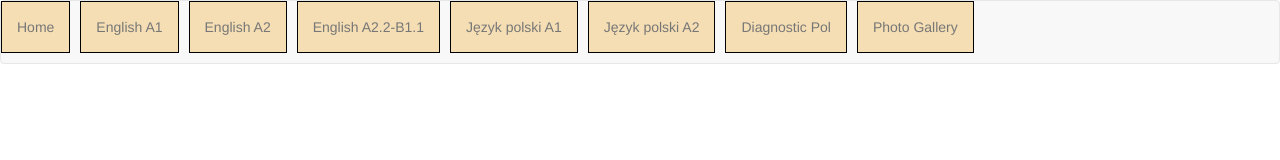
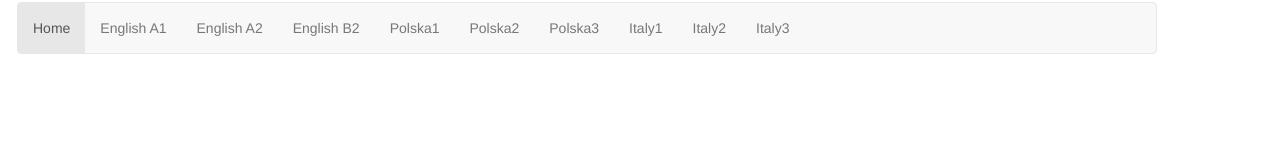
Before and after one commit to Anastasiiaerg/Web-Dev-2021, a plain HTML site: page HTML51/lesson24/index.html in a window 1280 px wide. Drawn offline with nearby package versions, Linux system fonts and the light colour scheme; files that its build step writes are made by us from their sources.

Commit message:
виправила помилки

```diff
--- a/HTML51/lesson24/index.html
+++ b/HTML51/lesson24/index.html
@@ -11,21 +11,44 @@
 </head>
 
 <body>
+    <div class="container">
+        <nav class="navbar navbar-default" role="navigation">
+            <ul class="nav navbar-nav ">
+                <li class="active">
+                    <a href="#">Home</a>
+                </li>
+                <li>
+                    <a href="#">English A1</a>
+                </li>
+                <li>
+                    <a href="#">English A2</a>
+                </li>
+                <li>
+                    <a href="#">English B2</a>
+                </li>
+                <li>
+                    <a href="#">Polska1</a>
+                </li>
+                <li>
+                    <a href="#">Polska2</a>
+                </li>
+                <li>
+                    <a href="#">Polska3</a>
+                </li>
+                <li>
+                    <a href="#">Italy1</a>
+                </li>
+                <li>
+                    <a href="#">Italy2</a>
+                </li>
+                <li>
+                    <a href="#">Italy3</a>
+                </li>
 
-    <nav class="navbar navbar-default " role="navigation">
-        <div class="navbar-header ">
-            <ul class="nav navbar-nav row ">
-                <li col-sm-push-1><a href="#">Home</a></li>
-                <li col-sm-push-1><a href="#">English A1</a></li>
-                <li col-sm-push-1><a href="#">English A2</a></li>
-                <li col-sm-push-1><a href="#">English A2.2-B1.1</a></li>
-                <li col-sm-push-1><a href="#">Język polski A1</a></li>
-                <li col-sm-push-1><a href="#">Język polski A2</a></li>
-                <li col-sm-push-1><a href="#">Diagnostic Pol</a></li>
-                <li col-sm-push-1><a href="#">Photo Gallery</a></li>
             </ul>
-        </div>
+    </div>
     </nav>
+    </div>
 
     <script src="https://ajax.googleapis.com/ajax/libs/jquery/1.12.4/jquery.min.js"></script>
     <script src="https://maxcdn.bootstrapcdn.com/bootstrap/3.3.7/js/bootstrap.min.js"></script>
--- a/HTML51/lesson24/styles/main.css
+++ /dev/null
@@ -1,9 +0,0 @@
-a {
-    border: 1px solid black;
-    background: wheat;
-}
-
-li {
-    padding-right: 10px;
-    padding-bottom: 10px;
-}
```
